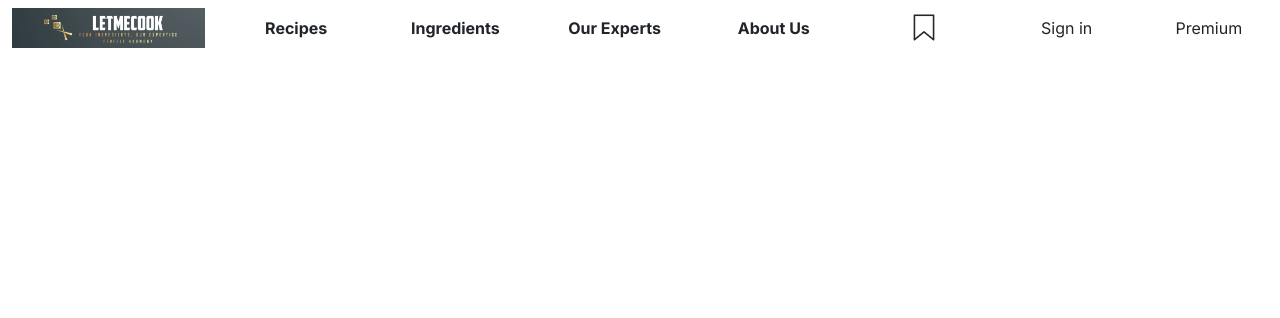
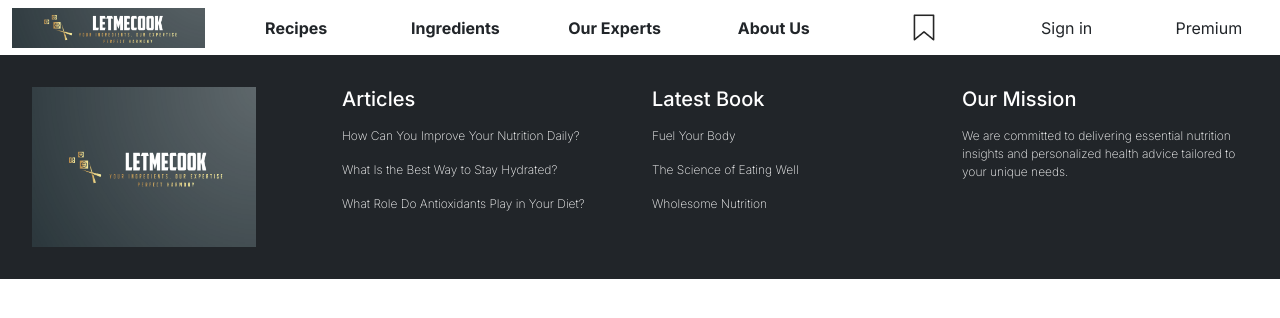
Before and after one commit to Cytzr/LetMeCook, a React (Vite) app: page / in a window 1280 px wide. Shown: the top 318 px of the page. Built offline with nearby package versions, Linux system fonts and the light colour scheme.

Commit message:
footer done

```diff
--- a/src/App.tsx
+++ b/src/App.tsx
@@ -1,3 +1,4 @@
+import Footer from "./Components/footer"
 import CustomNavbar from "./Components/navbar"
 
 function App() {
@@ -5,6 +6,7 @@ function App() {
   return (
     <>
       <CustomNavbar />
+      <Footer/>
     </>
   )
 }
--- /dev/null
+++ b/src/Components/footer.tsx
@@ -0,0 +1,44 @@
+
+
+function Footer() {
+    return (
+        <div className="row bg-dark footer">
+            <div className="col-md-3">
+                <img src="..\src\Images\AppIcon.png" alt="LetMeCook" className="img fluid" />
+            </div>
+            <div className="col-md-3">
+                <div className="row-6">
+                   <h5>Articles</h5>
+                </div>
+
+                <div className="flex-col align-items-center">
+                    <a href=""><p>How Can You Improve Your Nutrition Daily?</p></a>
+                    <a href=""><p>What Is the Best Way to Stay Hydrated?</p></a>
+                    <a href=""><p>What Role Do Antioxidants Play in Your Diet?</p></a>
+                </div>
+            </div>
+            <div className="col-md-3">
+                <div className="row-6">
+                    <h5>Latest Book</h5>
+                </div>
+
+                    <div className="flex-col align-items-center">
+                        <a href=""><p>Fuel Your Body</p></a>
+                        <a href=""><p>The Science of Eating Well</p></a>
+                        <a href=""><p>Wholesome Nutrition</p></a>
+                    </div>
+            </div>
+            <div className="col-md-3">
+                <div className="row-6">
+                    <h5>Our Mission</h5>
+                </div>
+
+                    <div className="flex-col align-items-center">
+                        <p>We are committed to delivering essential nutrition insights and personalized health advice tailored to your unique needs.</p>
+                    </div>
+            </div>
+        </div>
+    )
+}
+
+export default Footer;
--- /dev/null
+++ b/src/Styles/footer.css
@@ -0,0 +1,24 @@
+.footer{
+    padding: 2rem;
+    color: white;
+}
+
+.footer img{
+    width: 14rem;
+    height: 10rem;
+}
+
+.footer p{
+    font-weight: 200;
+    font-size: 0.75rem;
+}
+
+.footer a{
+    text-decoration: none;
+    color: white;
+    transition: 0.3s;
+}
+
+.footer .col-md-3 .row-6 h5{
+    margin-bottom: 1rem;
+}
--- a/src/main.tsx
+++ b/src/main.tsx
@@ -3,6 +3,7 @@ import { createRoot } from 'react-dom/client'
 import App from './App.tsx'
 import { createBrowserRouter, RouterProvider } from 'react-router-dom'
 import './Styles/styles.css'
+import './Styles/footer.css'
 
 const router = createBrowserRouter([
   {
```
